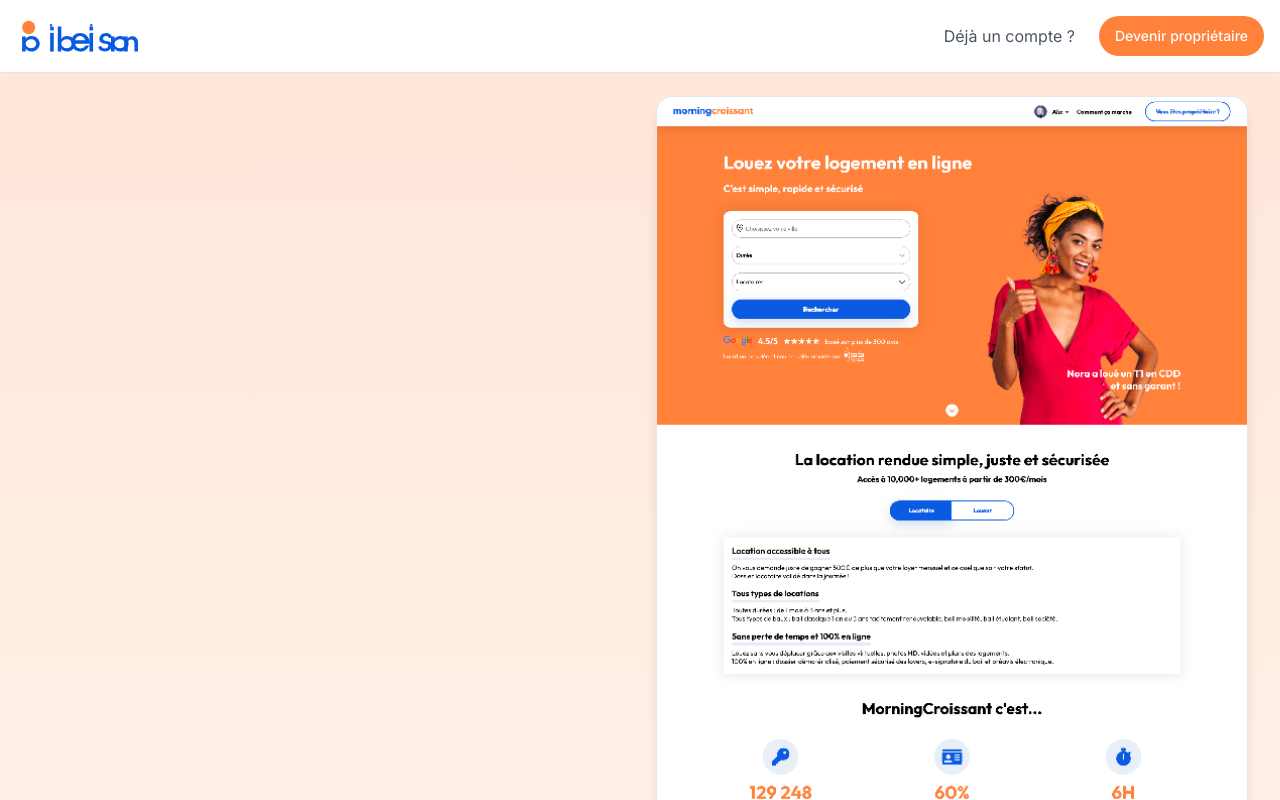
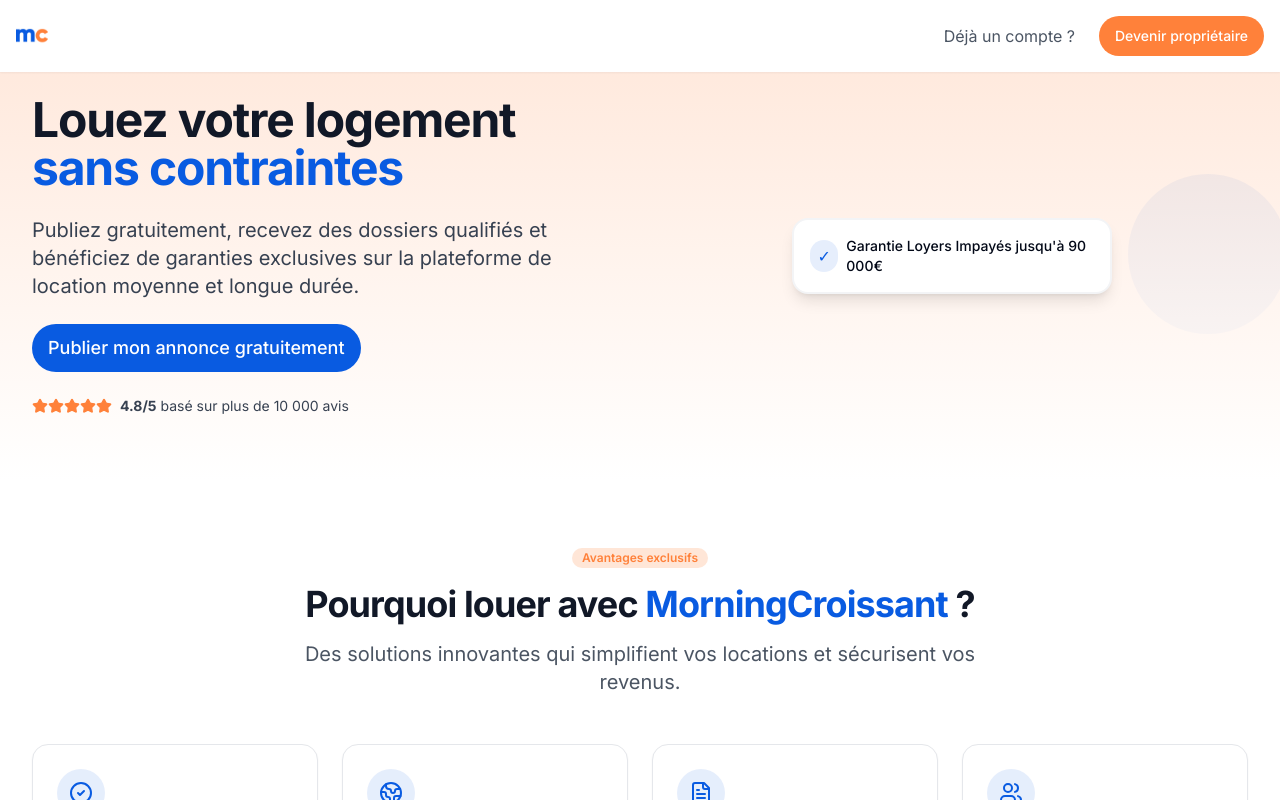
Before and after one commit to ataffle/mc-landing-page-owner, a React (Vite) app: page / in a window 1280 px wide. Shown: the top 800 px of the page. Built offline with nearby package versions, Linux system fonts and the light colour scheme.

Commit message:
Remove hero image and update logo
Remove the hero image and update the logo in the header.

```diff
--- a/src/components/Hero.tsx
+++ b/src/components/Hero.tsx
@@ -32,13 +32,8 @@ const Hero = () => {
               </span>
             </div>
           </div>
-          <div className="relative">
-            <img
-              src="/lovable-uploads/d087b4cd-24fc-45e6-8eb9-60eda99cf8f3.png"
-              alt="MorningCroissant interface"
-              className="rounded-lg shadow-lg border border-gray-200 w-full"
-            />
-            <Card className="shadow-lg border-2 border-gray-100 bg-white absolute -bottom-10 -left-5 md:left-10 max-w-xs">
+          <div className="relative space-y-4">
+            <Card className="shadow-lg border-2 border-gray-100 bg-white max-w-xs mx-auto">
               <CardContent className="p-4">
                 <div className="flex items-center gap-2">
                   <div className="h-8 w-8 rounded-full bg-[#095BE1]/10 flex items-center justify-center text-[#095BE1]">✓</div>
--- a/src/components/Navbar.tsx
+++ b/src/components/Navbar.tsx
@@ -12,7 +12,7 @@ const Navbar = () => {
       <div className="container mx-auto flex justify-between items-center px-4">
         <div className="flex items-center">
           <a href="/" className="flex items-center">
-            <img src="/logo.svg" alt="MorningCroissant" className="h-8" />
+            <img src="/lovable-uploads/f33ac6bc-8f7a-4ef5-afb2-a1237a7350e9.png" alt="MorningCroissant" className="h-8" />
           </a>
         </div>
 
```
Also changed, not shown: public/lovable-uploads/f33ac6bc-8f7a-4ef5-afb2-a1237a7350e9.png (added).
